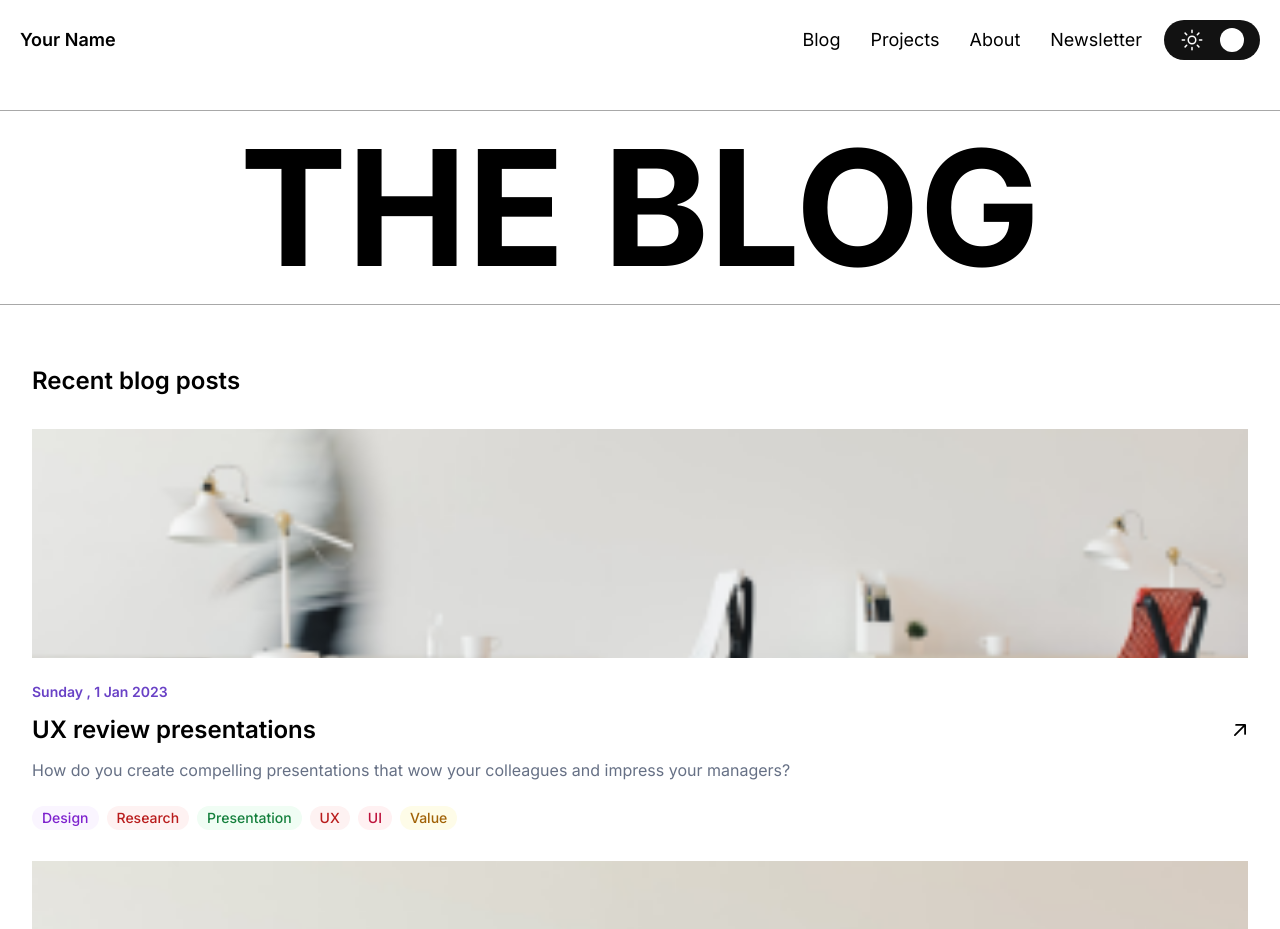
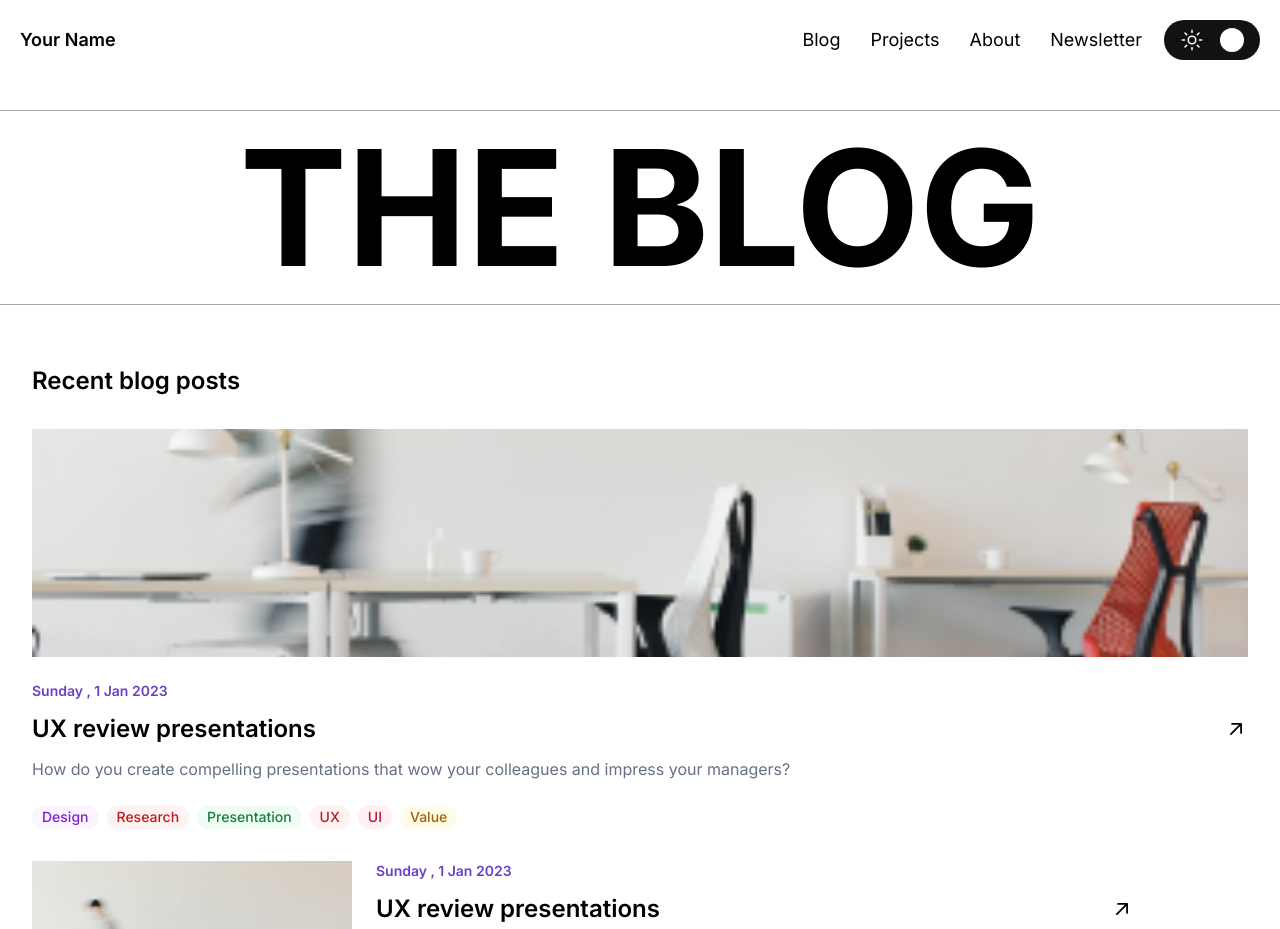
Before and after one commit to VitaPasser/passer-blog, a Next.js app: page / in a window 1280 px wide. Shown: the top 929 px of the page. Built offline with nearby package versions, Linux system fonts and the light colour scheme.

Commit message:
ended adding for tablet

```diff
--- a/src/app/components/BlogPosts/SpecialArticleCard.tsx
+++ b/src/app/components/BlogPosts/SpecialArticleCard.tsx
@@ -31,15 +31,17 @@ const SpecialArticleCard = ({
 
     return (
         <section className='group/item'>
-            <div className='md:group-first/item:relative md:group-last/item:relative '>
-                <Image
-                    className='md:group-first/item:max-h-[400px] object-cover'
-                    src={image.link}
-                    width='1920'
-                    height='1080'
-                    alt={image.alt}
-                />
-                <div className='flex flex-col gap-6 bg-white dark:bg-haiti md:group-first/item:w-[101%] pt-6 md:group-first/item:absolute md:group-last/item:absolute md:group-first/item:bottom-[-1px] md:group-first/item:left-[-1px] md:group-first/item:pl-[1px] md:group-first/item:pr-[7px] md:group-last/item:w-[101%] md:group-last/item:bottom-[-1px] md:group-last/item:left-[-1px] md:group-first/last:pl-[1px] md:group-last/item:pr-[7px]'>
+            <div className='flex flex-col gap-6 md:group-first/item:h-[400px] md:group-last/item:h-[400px] overflow-y-hidden md:flex-row md:group-first/item:flex-col md:group-last/item:flex-col'>
+                <div className="md:group-first/item:flex-1 md:group-first/item:overflow-hidden md:group-last/item:flex-1 md:group-last/item:overflow-hidden">
+                    <Image
+                        className="md:group-first/item:w-full md:group-first/item:h-full md:group-first/item:object-cover md:group-last/item:w-full md:group-last/item:h-full md:group-last/item:object-cover md:w-[320px] md:max-w-none md:object-cover"
+                        src={image.link}
+                        width="1920"
+                        height="1080"
+                        alt={image.alt}
+                    />
+                </div>
+                <div className='flex flex-col gap-6'>
                     <div className='flex flex-col gap-3'>
                         <p className='text-sm font-semibold text-purple-heart'>{publish_date}</p>
                         <Link className='flex flex-row justify-between font-semibold text-2xl items-center' href={link_to_post}>
--- a/src/app/components/Footer.tsx
+++ b/src/app/components/Footer.tsx
@@ -3,15 +3,15 @@ import Link from 'next/link';
 
 const Footer = () => {
     return (
-        <footer className='flex flex-col items-center gap-y-[30px] py-[30px] text-xl leading-6 font-normal'>
-            <div className='flex flex-col items-center gap-y-[14px]'>
+        <footer className='flex flex-col items-center gap-y-[30px] py-[30px] text-xl leading-6 font-normal md:flex-row md:pl-8 md:gap-x-[14px]'>
+            <div className='flex flex-col items-center gap-y-[14px] md:flex-row md:gap-x-[14px]'>
                 <Link href="/">Twitter</Link>
                 <Link href="/">LinkedIn</Link>
                 <Link href="/">Email</Link>
                 <Link href="/">RSS feed</Link>
                 <Link href="/">Add to Feedly</Link>
             </div>
-            <p>&copy; { new Date().getFullYear() }</p>
+            <p className='order-first'>&copy; {new Date().getFullYear()}</p>
         </footer>
     )
 }
```
